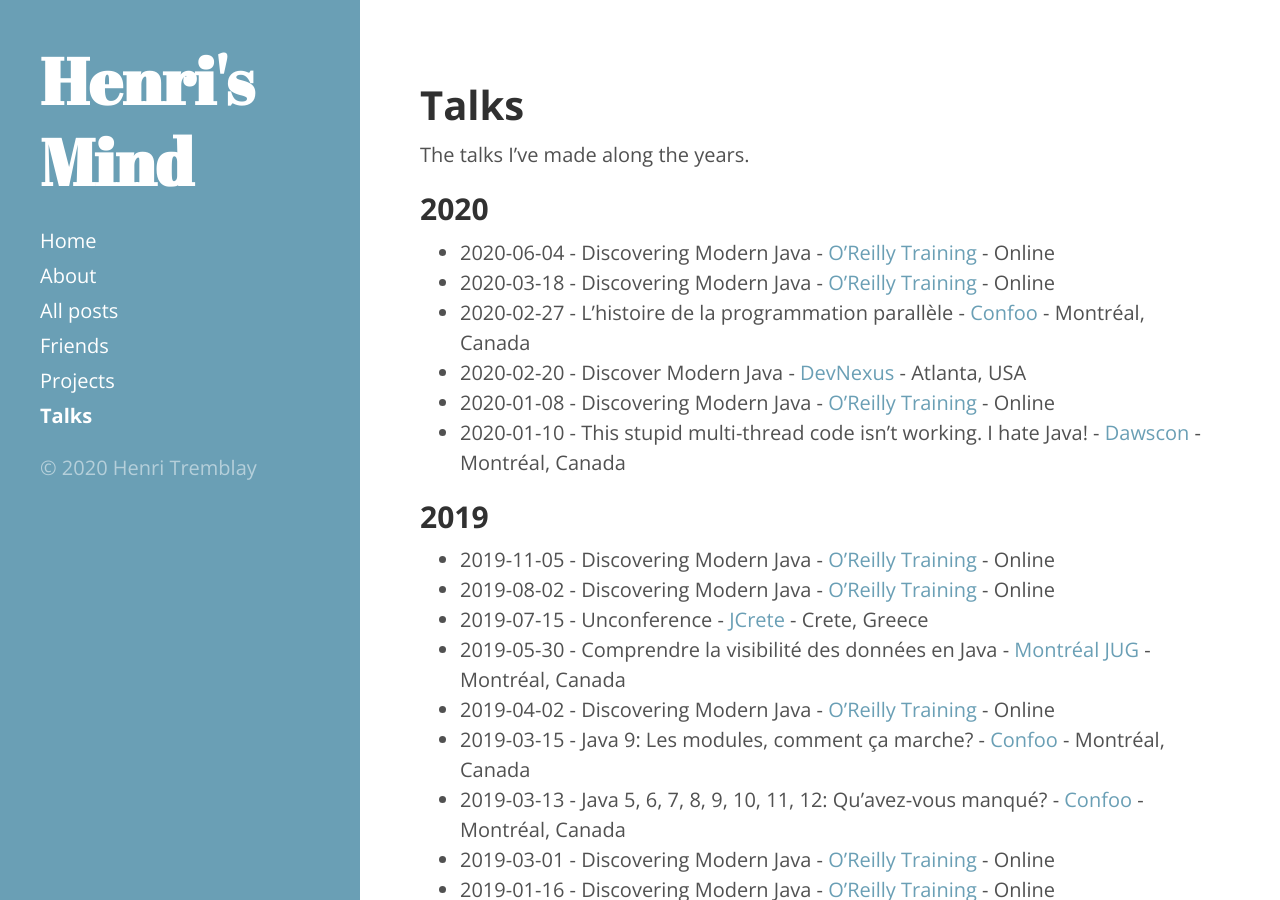
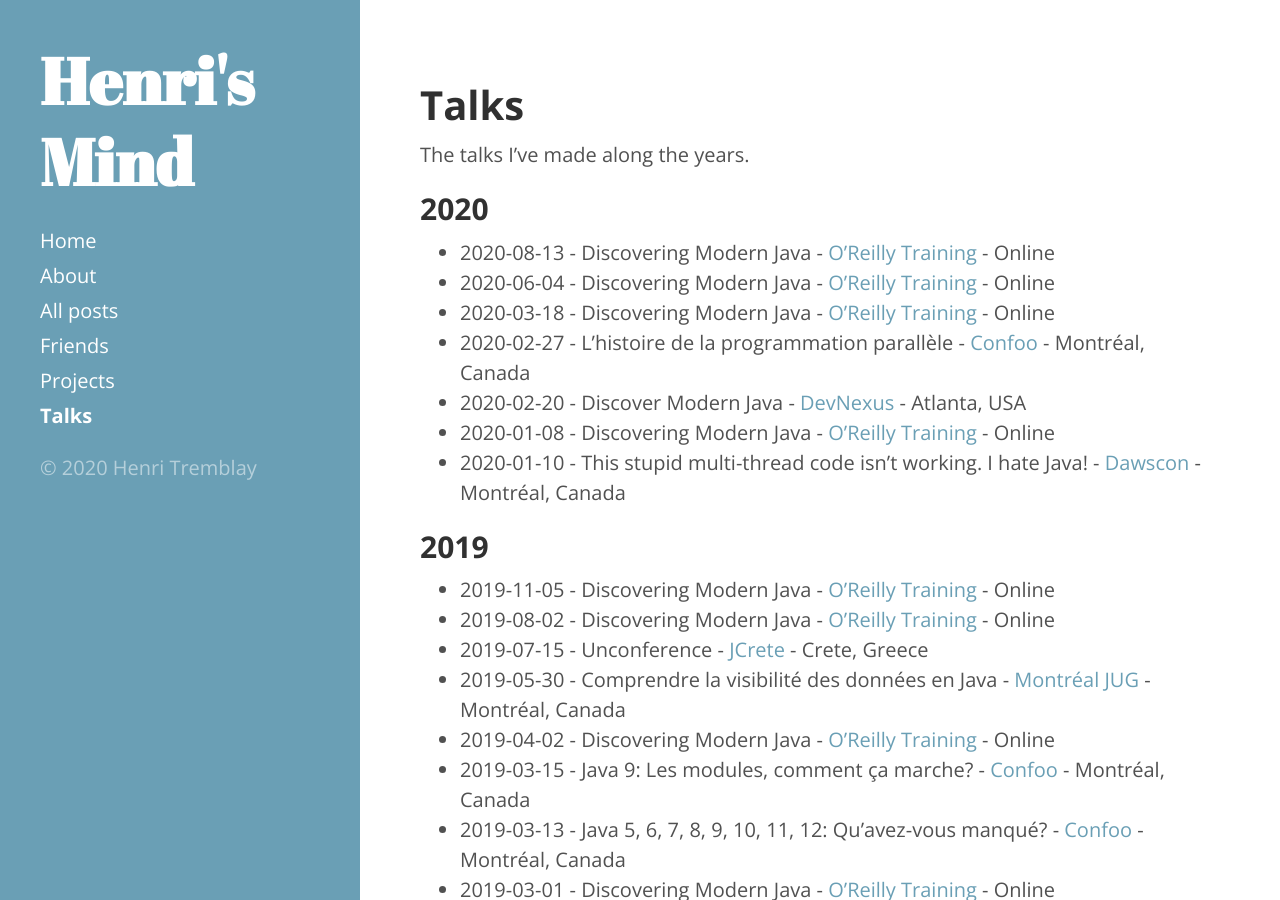
Before and after one commit to henri-tremblay/henri.github.io, a Jekyll site: the page built from talks.md, in a window 1280 px wide and 900 px high. Built offline with Jekyll 4.4.1, drawn with Linux system fonts in a browser that asks for light colours.

Commit message:
Add O'Reilly 08/2020

```diff
--- a/talks.md
+++ b/talks.md
@@ -7,6 +7,7 @@ The talks I've made along the years.
 
 ## 2020
 
+* 2020-08-13 - Discovering Modern Java - [O'Reilly Training](https://www.oreilly.com/live-training/) - Online
 * 2020-06-04 - Discovering Modern Java - [O'Reilly Training](https://www.oreilly.com/live-training/) - Online
 * 2020-03-18 - Discovering Modern Java - [O'Reilly Training](https://www.oreilly.com/live-training/) - Online
 * 2020-02-27 - L'histoire de la programmation parallèle - [Confoo](https://confoo.ca) - Montréal, Canada
```
